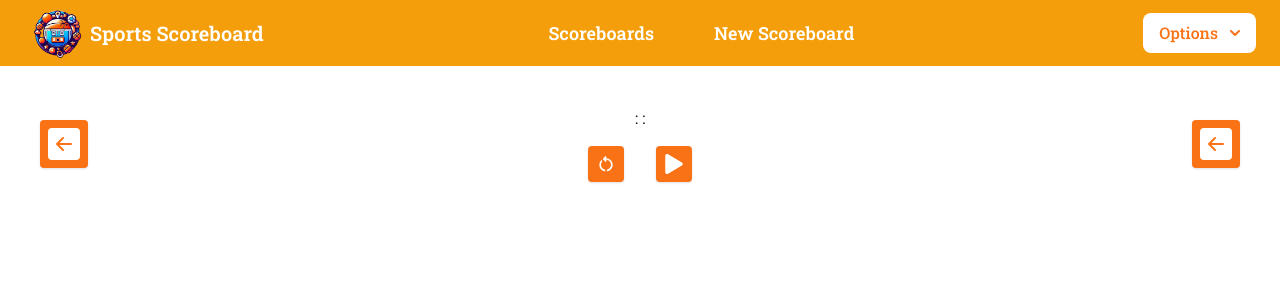
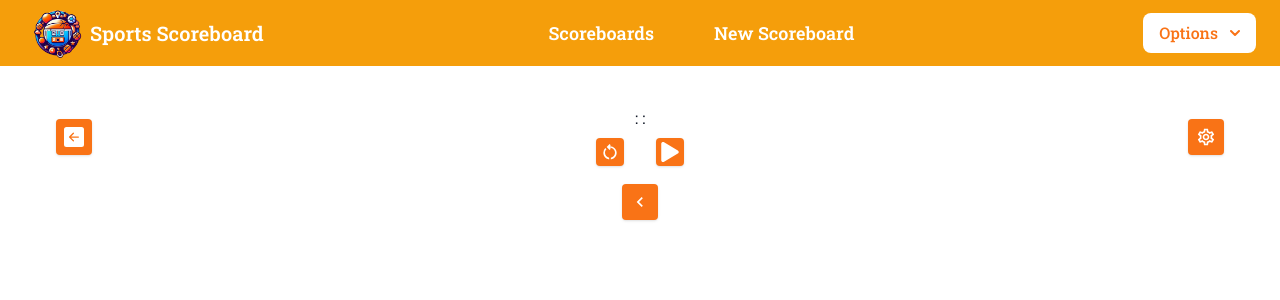
Before and after one commit to EmanuelCav/sport_annotator, a Next.js app in the folder client/: page /scoreboards/1 in a window 1280 px wide. Shown: the top 300 px of the page. Built offline with nearby package versions, Linux system fonts and the light colour scheme.

Commit message:
Prepare scoreboard design

```diff
--- a/client/src/app/scoreboards/[id]/page.tsx
+++ b/client/src/app/scoreboards/[id]/page.tsx
@@ -5,6 +5,7 @@ import { useParams, useRouter } from 'next/navigation'
 
 import Team from '@/components/scoreboard/Team'
 import HeaderScoreboard from '@/components/scoreboard/HeaderScoreboard'
+import ButtonsMarkers from '@/components/scoreboard/ButtonsSettings'
 
 import { ITeam } from '@/interface/dashboard'
 
@@ -65,6 +66,7 @@ const Scoreboard = () => {
         <div className='w-full'>
             <HeaderScoreboard hours={hours} minutes={minutes} seconds={seconds} isStarted={isStarted}
             redirectScoreboards={redirectScoreboards} />
+            <ButtonsMarkers />
             <div className='p-4 flex justify-center items-center w-full'>
                 {
                     dashboard.teams?.map((team: ITeam, index: number) => {
--- /dev/null
+++ b/client/src/components/general/ButtonHeader.tsx
@@ -0,0 +1,12 @@
+import { ButtonHeaderPropsType } from "@/types/scoreboard.types"
+
+const ButtonHeader = ({ Icon, func }: ButtonHeaderPropsType) => {
+    return (
+        <button onClick={func}
+            className="p-2 bg-orange-500 rounded shadow hover:bg-orange-400 active:bg-orange-500 mx-4">
+            <Icon size={20} color='#ffffff' />
+        </button>
+    )
+}
+
+export default ButtonHeader
--- /dev/null
+++ b/client/src/components/scoreboard/ButtonsSettings.tsx
@@ -0,0 +1,13 @@
+import { MdOutlineKeyboardArrowLeft  } from "react-icons/md";
+
+import ButtonHeader from "../general/ButtonHeader"
+
+const ButtonsSettings = () => {
+    return (
+        <div className="w-full items-center justify-center flex">
+            <ButtonHeader func={() => {}} Icon={MdOutlineKeyboardArrowLeft } />
+        </div>
+    )
+}
+
+export default ButtonsSettings
--- a/client/src/components/scoreboard/HeaderScoreboard.tsx
+++ b/client/src/components/scoreboard/HeaderScoreboard.tsx
@@ -1,6 +1,7 @@
 import { BsFillArrowLeftSquareFill } from "react-icons/bs";
+import { MdOutlineSettings } from "react-icons/md";
 
-import ButtonHeader from "./components/headerScoreboard/ButtonHeader"
+import ButtonHeader from "../general/ButtonHeader"
 import Time from "./components/headerScoreboard/Time"
 
 import { HeaderScoreboardPropsType } from "@/types/scoreboard.types"
@@ -10,7 +11,7 @@ const HeaderScoreboard = ({ hours, isStarted, minutes, seconds, redirectScoreboa
         <div className="py-4 px-8 justify-between items-center flex w-full">
             <ButtonHeader Icon={BsFillArrowLeftSquareFill} func={redirectScoreboards} />
             <Time hours={hours} minutes={minutes} seconds={seconds} isStarted={isStarted} />
-            <ButtonHeader Icon={BsFillArrowLeftSquareFill} func={redirectScoreboards} />
+            <ButtonHeader Icon={MdOutlineSettings} func={redirectScoreboards} />
         </div>
     )
 }
--- a/client/src/components/scoreboard/components/headerScoreboard/ButtonHeader.tsx
+++ /dev/null
@@ -1,12 +0,0 @@
-import { ButtonHeaderPropsType } from "@/types/scoreboard.types"
-
-const ButtonHeader = ({ Icon, func }: ButtonHeaderPropsType) => {
-    return (
-        <button onClick={func}
-        className="p-2 bg-orange-500 rounded shadow hover:bg-orange-400 active:bg-orange-500">
-            <Icon size={32} color='#ffffff' />
-        </button>
-    )
-}
-
-export default ButtonHeader
--- a/client/src/components/scoreboard/components/headerScoreboard/Time.tsx
+++ b/client/src/components/scoreboard/components/headerScoreboard/Time.tsx
@@ -11,7 +11,7 @@ const Time = ({ hours, isStarted, minutes, seconds }: TimePropsType) => {
       <p className="text-md text-gray-900">
         {hours < 10 ? `0${hours}` : hours} : {minutes < 10 ? `0${minutes}` : minutes} : {seconds < 10 ? `0${seconds}` : seconds}
       </p>
-      <div className="mt-4">
+      <div className="mt-2">
         <ButtonTime Icon={MdOutlineRestartAlt} func={() => {}} disabled={isStarted || (hours === 0 && minutes === 0 && seconds === 0)} />
         <ButtonTime Icon={FaPlay} func={() => {}} disabled={isStarted || (hours === 0 && minutes === 0 && seconds === 0)} />
       </div>
--- a/client/src/components/scoreboard/components/headerScoreboard/components/ButtonTime.tsx
+++ b/client/src/components/scoreboard/components/headerScoreboard/components/ButtonTime.tsx
@@ -3,7 +3,7 @@ import { ButtonTimePropsType } from "@/types/scoreboard.types"
 const ButtonTime = ({ disabled, func, Icon }: ButtonTimePropsType) => {
     return (
         <button onClick={func} disabled={disabled}
-            className="p-2 bg-orange-500 rounded mx-4 shadow hover:bg-orange-400 active:bg-orange-500">
+            className="p-1 bg-orange-500 rounded mx-4 shadow hover:bg-orange-400 active:bg-orange-500">
             <Icon size={20} color='#ffffff' />
         </button>
     )
--- a/client/src/components/scoreboard/components/team/Markers.tsx
+++ b/client/src/components/scoreboard/components/team/Markers.tsx
@@ -2,7 +2,7 @@ import { MarkersPropsType } from "@/types/scoreboard.types"
 
 const Markers = ({ markers }: MarkersPropsType) => {
     return (
-        <div className="w-full">
+        <div className="w-full border-2 rounded shadow p-4 bg-orange-500 border-white border-solid">
             Markers
         </div>
     )
--- a/client/src/components/scoreboard/components/team/TeamInfo.tsx
+++ b/client/src/components/scoreboard/components/team/TeamInfo.tsx
@@ -2,8 +2,8 @@ import { TeamInfoPropsType } from "@/types/scoreboard.types"
 
 const TeamInfo = ({ team }: TeamInfoPropsType) => {
     return (
-        <div className="flex justify-center h-full items-center">
-            <p>{team.name}</p>
+        <div className="flex justify-center h-full items-center rounded shadow-md bg-orange-500 border-white border-4 border-solid cursor-pointer hover:bg-orange-400">
+            <p className="text-white text-2xl text-semobold">{team.name}</p>
         </div>
     )
 }
```
Also changed, not shown: 2 other files (tests, documents, lock files or other folders).
